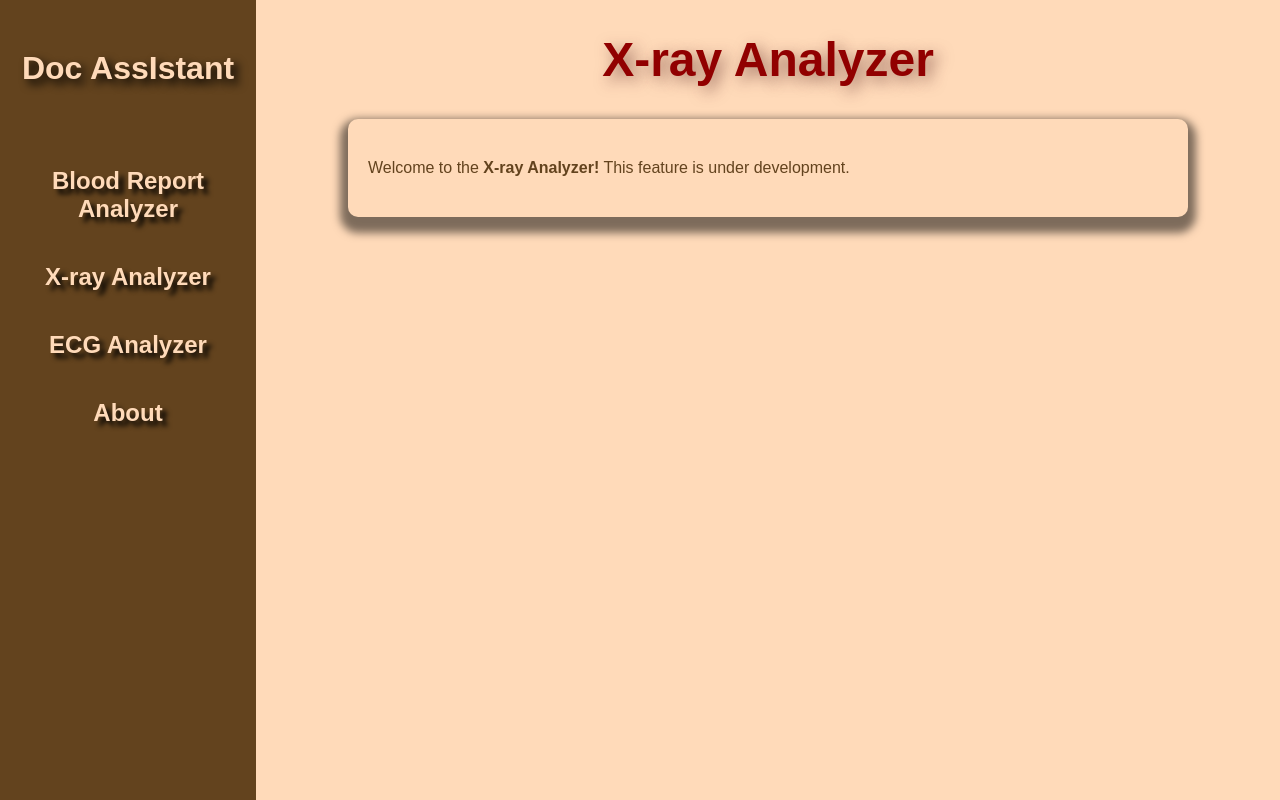
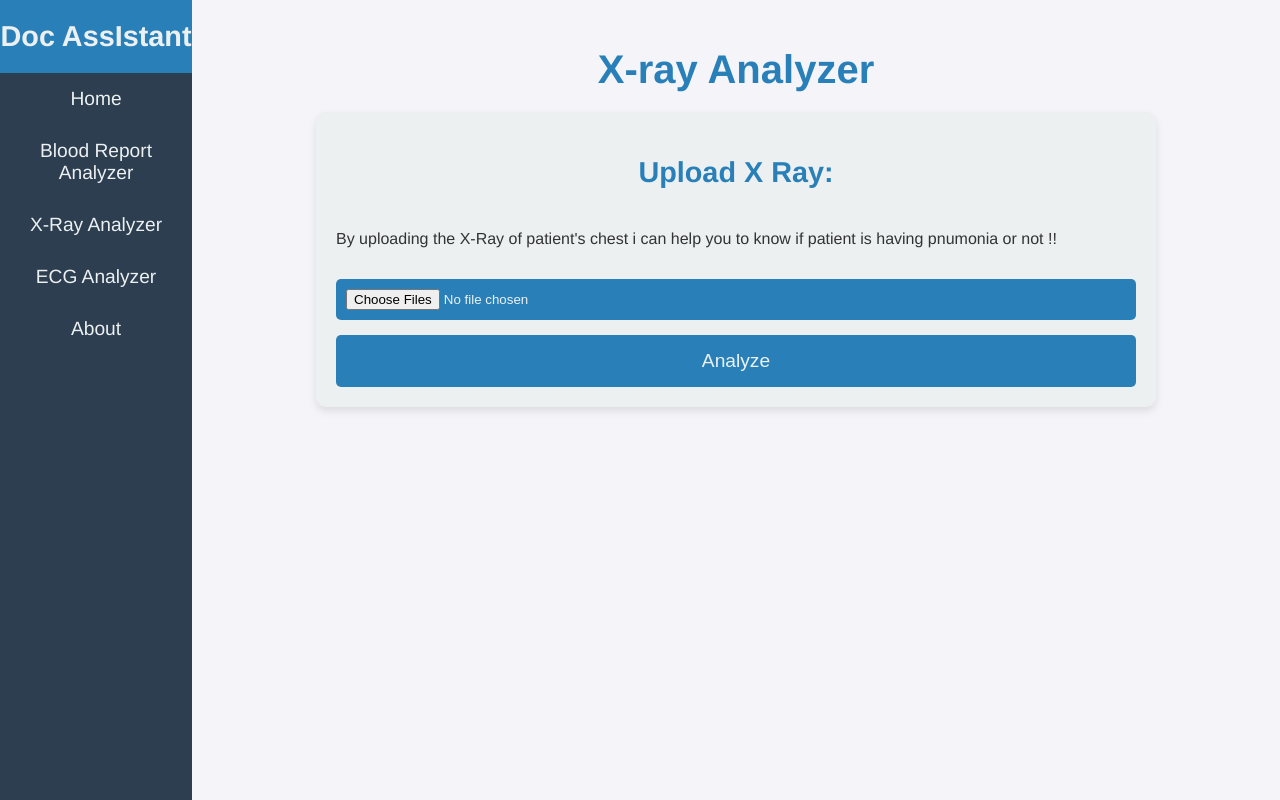
Before and after one commit to AayushGoswami/F_AI_L2, a Flask app: page /x_ray_analyzer in a window 1280 px wide. Run offline with Flask 3, Linux system fonts and the light colour scheme.

Commit message:
om changes

```diff
--- a/app.py
+++ b/app.py
@@ -4,6 +4,9 @@ import dotenv
 from utils.pdf_extractor import extract_text_from_pdf, validate_pdf
 from utils.image_extractor import extract_text_from_image, supported_image_formats
 from utils.ai_processor import AIProcessor
+from tensorflow.keras.models import load_model
+from tensorflow.keras.preprocessing import image
+import numpy as np
 
 # Load environment variables
 dotenv.load_dotenv()
@@ -15,10 +18,24 @@ UPLOAD_FOLDER = "static/uploads"
 os.makedirs(UPLOAD_FOLDER, exist_ok=True)
 app.config["UPLOAD_FOLDER"] = UPLOAD_FOLDER
 
+# Load the saved model
+model = load_model('chest_xray_model.h5')
+
+def preprocess_image(img_path):
+    img = image.load_img(img_path, target_size=(150, 150))
+    img_array = image.img_to_array(img)
+    img_array = np.expand_dims(img_array, axis=0)
+    img_array /= 255.0
+    return img_array
+
 # Initialize AI Processor
 ai_processor = AIProcessor()
 
-@app.route("/", methods=["GET", "POST"])
+@app.route('/')
+def home():
+    return render_template('home.html')
+
+@app.route("/blood_report_analyzer", methods=["GET", "POST"])
 def blood_report_analyzer():
     summary = None
     if request.method == "POST":
@@ -64,9 +81,36 @@ def blood_report_analyzer():
 
     return render_template("blood_report_analyzer.html", summary=summary)
 
-@app.route('/x_ray_analyzer')
+@app.route('/x_ray_analyzer',methods=["GET", "POST"])
 def x_ray_analyzer():
-    return render_template('x_ray_analyzer.html')
+    summary = None
+    if request.method == "POST":
+        uploaded_file = request.files.get("file")
+        if uploaded_file:
+            # Get file extension
+            file_ext = os.path.splitext(uploaded_file.filename)[1].lower()
+            file_path = os.path.join(app.config['UPLOAD_FOLDER'], uploaded_file.filename)
+            # Save the uploaded file
+            uploaded_file.save(file_path)
+
+            try:
+                # Preprocess the image
+                img_array = preprocess_image(file_path)
+                # Make prediction
+                prediction = model.predict(img_array)
+                if prediction[0][0] > 0.5:
+                    summary = "The X-ray indicates pneumonia."
+                else:
+                    summary = "The X-ray does not indicate pneumonia."
+
+            except Exception as e:
+                summary = f"Error processing image: {str(e)}"
+
+            finally:
+                os.remove(file_path)
+                summary = ai_processor.summarize_x_ray(f"Generate a short summary on {summary} (Probability: {prediction[0][0]})")
+
+    return render_template('x_ray_analyzer.html', summary=summary)
 
 @app.route('/ecg_analyzer')
 def ecg_analyzer():
--- a/requirements.txt
+++ b/requirements.txt
@@ -6,3 +6,4 @@ pytesseract
 PyPDF2
 python-dotenv
 groq
+tensorflow
--- a/static/styles.css
+++ b/static/styles.css
@@ -1,8 +1,9 @@
 /* General styling */
 body {
     margin: 0;
-    font-family: Arial, sans-serif;
-    background-color: peachpuff;
+    font-family: 'Helvetica Neue', Arial, sans-serif;
+    background-color: #f4f4f9;
+    color: #333;
     overflow: auto;
 }
 
@@ -12,244 +13,129 @@ body {
     top: 0;
     left: 0;
     height: 100%;
-    width: 10%; /* Collapsed width */
-    background-color: #63431e74;
+    width: 15%;
+    background-color: #2c3e50;
     transition: 0.2s ease-in-out;
-    overflow: hidden; /* Prevent overflow of sidebar items */
+    overflow: hidden;
     z-index: 100;
-}
-
-
-/* Sidebar expanded on hover */
-.sidebar:hover {
-    width: 20%; /* Expanded width */
-     background-color: #63431e;
-    transition: 0.2s ease-in-out;
+    color: #ecf0f1;
 }
 
 .sidebar h1 {
-    opacity: 1;
     text-align: center;
-    font-size: 1.7rem;
-    transition: 0.1s;
+    font-size: 1.8rem;
+    padding: 20px 0;
+    margin: 0;
+    background-color: #2980b9;
+    color: #ecf0f1;
 }
 
-.sidebar:hover h1 {
-    margin: 40px 10px;
-    padding: 10px;
-    font-size: 2rem;
-    text-shadow: 5px 5px 10px #000000;
-    opacity: 1;
-    color: peachpuff;
-    transition: 0.2s ease-in-out;
+.sidebar ul {
+    list-style-type: none;
+    padding: 0;
+    margin: 0;
+    height: 100%;
+    display: flex;
+    flex-direction: column;
+    align-items: center;
 }
 
-.sidebar h1:hover {
-    font-size: 2.5rem;
+.sidebar ul li {
+    width: 100%;
 }
 
-/* Sidebar links container */
-.sidebar ul {
-    list-style-type: none;
-    padding: 0px;
-    margin: 50px 0 0;
-    height: 100%;
-    display:flex;
-    flex-direction: column;
-    justify-content:first baseline;
-    align-items: center;
-    opacity: 1; /* Hide the list items when sidebar is collapsed */
-    transition: 0.1s ease-in-out;
-}
-
-/* Sidebar links become visible when expanded */
-.sidebar:hover ul {
-    list-style-type: none;
-    padding: 0px;
-    margin: 50px 0 0;
-    height: 100%;
-    display:flex;
-    flex-direction: column;
-    justify-content:first baseline;
-    align-items: center;
-    opacity: 1; /* Make the list items visible on hover */
-    transition: 0.3s ease-in-out;
-}
-
-/* Sidebar list items */
-.sidebar ul li {
-    margin: 0;
-    padding: 10px;
-    width: 100%; /* Ensure the list items stay within the sidebar */
+.sidebar ul li a {
+    display: block;
+    padding: 15px;
+    text-decoration: none;
+    color: #ecf0f1;
+    font-size: 1.2rem;
     text-align: center;
-}
-
-/* Sidebar links styling */
-.sidebar ul li a {
-    text-decoration: none;
-    color: peachpuff;
-    font-size: 1rem;
-    font-weight: bold;
-    display: block;
-    padding: 10px;
-    margin: 0 15px 0;
-    transition: 0.1s ease;
-}
-
-.sidebar ul li a:focus {
-    outline: 2px solid #63431e;
-    outline-offset: 2px;
-    background-color: #542d05;
-    color: peachpuff;
-}
-
-.sidebar:hover ul li a {
-    font-size: 1.5rem;
-    text-shadow: 5px 5px 5px #000000;
+    transition: background-color 0.3s;
 }
 
 .sidebar ul li a:hover {
-    font-size: 1.6rem;
-    font-weight: bold;
-    text-shadow: 5px 5px 5px #c98843;
-    background-color: peachpuff;
-    color: #63431e;
-    border-radius: 15px;
-    transition: 0.2s ease-in-out;
+    background-color: #2980b9;
 }
 
 /* Main content styling */
 .main-content {
-    margin-left: 10%; /* Space for collapsed sidebar */
+    margin-left: 15%;
+    padding: 20px;
     transition: margin-left 0.3s ease-in-out;
 }
 
-.sidebar:hover ~ .main-content {
-    margin-left: 20%; /* Space for expanded sidebar */
+h1 {
+    font-size: 2.5rem;
+    color: #2980b9;
+    text-align: center;
+    margin-bottom: 20px;
 }
 
-/* Title heading styling */
-h1 {
-    font-size: 3rem;
-    color: #910000;
-    text-shadow: 5px 5px 15px rgba(91, 38, 38, 0.585);
-    text-align: center;
-}
-
-/* About Us section styling */
-.about-section {
+.about-section, .sub-content, .upload-form {
+    background-color: #ecf0f1;
+    border-radius: 10px;
+    box-shadow: 0 4px 8px rgba(0, 0, 0, 0.1);
     padding: 20px;
     margin: 20px auto;
     max-width: 800px;
-    background-color: peachpuff;
-    border-radius: 10px;
-    box-shadow: 0px 8px 8px 8px rgba(0, 0, 0, 0.511);
-    color: #63431e;
-    font-size: 1rem;
-    line-height: 1.6;
 }
 
-/* Subheading inside About Us */
-.about-section h2 {
-    font-size: 1.5em;
-    color: #542d05;
-    font-weight: bold;
+.about-section h2, .sub-content h2, .upload-form h2 {
+    font-size: 1.8rem;
+    color: #2980b9;
     text-align: center;
     margin-bottom: 10px;
 }
 
-.names {
-    font-size: 1.2rem;
-    color: #542d05;
-}
-
-.sub-content {
-    padding: 20px;
-    margin: 20px auto;
-    max-width: 800px;
-    background-color: peachpuff;
-    border-radius: 10px;
-    box-shadow: 0px 8px 8px 8px rgba(0, 0, 0, 0.511);
-    color: #63431e;
-    font-size: 1rem;
-    line-height: 1.6;
-
-}
-
-/* File Upload Form Styles */
 .upload-form {
-    padding: 20px;
-    margin: 20px auto;
-    max-width: 800px;
-    background-color: peachpuff;
-    border-radius: 10px;
-    box-shadow: 0px 8px 8px 8px rgba(0, 0, 0, 0.511);
-    color: #63431e;
-    font-size: 1rem;
-    line-height: 1.6;
     display: flex;
     flex-direction: column;
     gap: 15px;
 }
 
-.file-label h2 {
-    font-size: 1.5em;
-    color: #6d4122;
+.file-input {
+    padding: 10px;
     text-align: center;
-    margin-bottom: 10px;
-}
-
-.file-input {
-    padding: 15px;
-    text-align: center;
-    margin-bottom: 20px;
-    background-color: #63431e;
+    background-color: #2980b9;
+    color: #ecf0f1;
+    border: none;
+    border-radius: 5px;
     cursor: pointer;
-    border-radius: 10px;
-    box-shadow: 5px 5px 15px 5px rgba(0, 0, 0, 0.511);
-    color: peachpuff;
-    align-content: center;
-    font-size: 1rem;
-    line-height: 1.6;
 }
 
 .upload-btn {
-    padding: 15px 15px;
-    background-color: #63431e;
-    color: peachpuff;
+    padding: 15px;
+    background-color: #2980b9;
+    color: #ecf0f1;
     border: none;
-    border-radius: 15px;
-    font-weight: bold;
+    border-radius: 5px;
+    font-size: 1.2rem;
     cursor: pointer;
-    font-size: 1.2rem;
     transition: background-color 0.3s;
 }
 
 .upload-btn:hover {
-    padding: 15px 15px;
-    font-size: 2rem;
-    font-weight: bolder;
-    background-color: #542d05;
-    color: peachpuff;
-    transition: 0.2s;
+    background-color: #1f6391;
 }
 
 .summary-output {
     padding: 15px;
-
+    background-color: #ecf0f1;
+    border-radius: 5px;
+    box-shadow: 0 4px 8px rgba(0, 0, 0, 0.1);
 }
 
 ::-webkit-scrollbar {
-    background-color: peachpuff;
+    background-color: #ecf0f1;
 }
 
 ::-webkit-scrollbar-thumb {
-    background-color: #63431e79;
+    background-color: #2980b9;
     border-radius: 20px;
-    transition: 1s ease-in-out;
+    transition: background-color 0.3s;
 }
 
 ::-webkit-scrollbar-thumb:hover {
-    background-color: #63431e;
-    transition: 1s ease-in-out;
+    background-color: #1f6391;
 }
--- a/templates/blood_report_analyzer.html
+++ b/templates/blood_report_analyzer.html
@@ -13,6 +13,7 @@
         <h1>Blood Report Analyzer</h1>
         <form action="{{ url_for('blood_report_analyzer') }}" method="post" enctype="multipart/form-data" class="upload-form">
             <label for="file-upload" class="file-label"><h2>Upload Blood Report:</h2></label>
+            <p>You have to simply upload your blood report and you will get the summary about the patient's condition.</p>
             <input type="file" id="file-upload" name="file" accept=".pdf, .jpg, .jpeg, .png" class="file-input" multiple>
             <button type="submit" class="upload-btn">Analyze</button>
         </form>
--- a/templates/components/sidebar.html
+++ b/templates/components/sidebar.html
@@ -2,8 +2,9 @@
     <h1>Doc AssIstant
     </h1>
     <ul>
+        <li><a href="{{ url_for('home') }}">Home</a></li>
         <li><a href="{{ url_for('blood_report_analyzer') }}">Blood Report Analyzer</a></li>
-        <li><a href="{{ url_for('x_ray_analyzer') }}">X-ray Analyzer</a></li>
+        <li><a href="{{ url_for('x_ray_analyzer') }}">X-Ray Analyzer</a></li>
         <li><a href="{{ url_for('ecg_analyzer') }}">ECG Analyzer</a></li>
         <li><a href="{{ url_for('about') }}">About</a></li>
     </ul>
--- a/templates/x_ray_analyzer.html
+++ b/templates/x_ray_analyzer.html
@@ -10,11 +10,19 @@
     {% include 'components/sidebar.html' %}
     <div class="main-content">
         <h1>X-ray Analyzer</h1>
-        <div class="sub-content">
-        <p>
-            Welcome to the <b>X-ray Analyzer!</b> This feature is under development.
-        </p>
-        </div>
+        <form action="{{ url_for('x_ray_analyzer') }}" method="post" enctype="multipart/form-data" class="upload-form">
+            <label for="file-upload" class="file-label"><h2>Upload X Ray:</h2></label>
+            <p>By uploading the X-Ray of patient's chest i can help you to know if patient is having pnumonia or not !!</p>
+            <input type="file" id="file-upload" name="file" accept=".jpg, .jpeg, .png" class="file-input" multiple>
+            <button type="submit" class="upload-btn">Analyze</button>
+        </form>
+        {% if summary %}
+            <div class="sub-content">
+                <h2>Analysis Summary:</h2>
+                <p id="markdown-content">{{ summary }}</p>
+            </div>
+        {% endif %}
     </div>
+    <script src="{{ url_for('static', filename='script.js') }}"></script>
 </body>
 </html>
--- a/utils/image_extractor.py
+++ b/utils/image_extractor.py
@@ -4,7 +4,7 @@ import cv2
 import numpy as np
 import logging
 
-pytesseract.pytesseract.tesseract_cmd = r"your_TESSERACT-OCR_folder_path\tesseract.exe"
+pytesseract.pytesseract.tesseract_cmd = r"C:\Program Files\Tesseract-OCR\tesseract.exe"
 
 def preprocess_image(image_path):
     """
```
Also changed, not shown: templates/home.html (added, +36 -0 lines), utils/ai_processor.py (+29 -0 lines), 3 other files.
